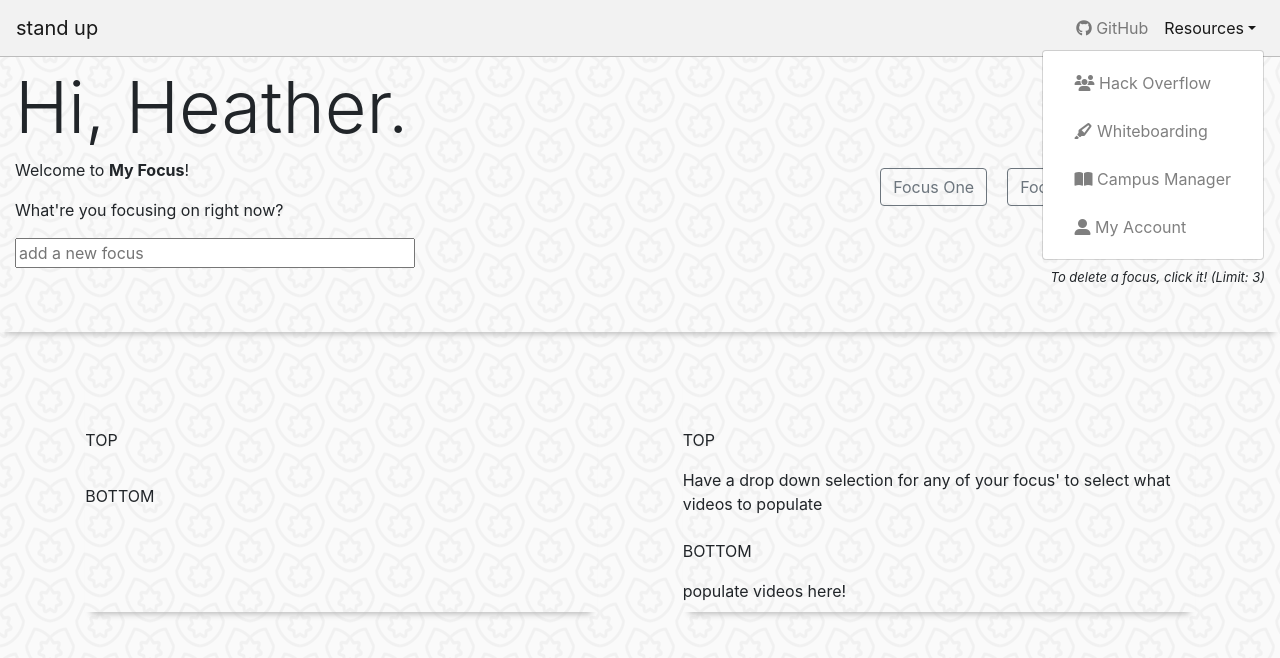
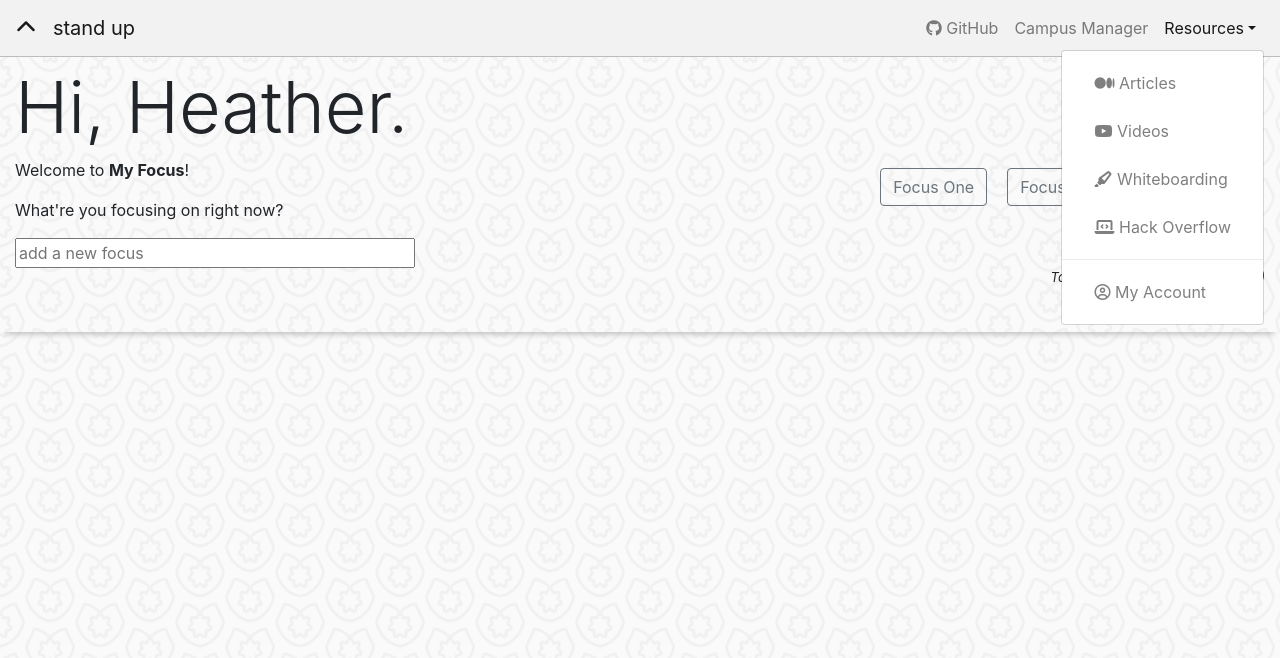
Before and after one commit to hnbarr/Final, a React (Create React App) app: page / in a window 1280 px wide. Both pictures are taken after a click on the link "Resources". Shown: the top 658 px of the page. Built offline with nearby package versions, Linux system fonts and the light colour scheme.

Commit message:
moved nav dropdowns back and changed icons a bit

```diff
--- a/src/Components/Article/index.js
+++ b/src/Components/Article/index.js
@@ -11,6 +11,7 @@ export default class Articles extends Component {
 
                 <section id='article-bottom'>
                     <p>BOTTOM</p>
+                    <p>populate articles here!</p>
                 </section>
             </div>
         )
--- a/src/Components/Article/main.css
+++ b/src/Components/Article/main.css
@@ -1,14 +1,16 @@
 #article{
     /* color: orangered; */
-    padding-top: 5%;
+    padding: 5%;
     width: 40%;
     box-shadow: 0 8px 6px -6px rgb(188, 188, 188);
+    /* border: 1px solid rgb(188, 188, 188);
+    border-radius: 12px; */
 }
 
 #article-top{
-    height: 30%;
+    height: 60%;
 }
 
 #article-bottom{
-    height: 70%;
+    height: 40%;
 }
--- a/src/Components/Media/index.js
+++ b/src/Components/Media/index.js
@@ -7,7 +7,6 @@ export default class Media extends Component {
             <div id='media'>
                <section id='media-top'>
                     <p>TOP</p>
-                    <p>Have a drop down selection for any of your focus' to select what videos to populate</p>
                 </section>
 
                 <section id='media-bottom'>
--- a/src/Components/Media/main.css
+++ b/src/Components/Media/main.css
@@ -1,8 +1,10 @@
 #media{
     /* color: blue; */
-    padding-top: 5%;
+    padding: 5%;
     width: 40%;
     box-shadow: 0 8px 6px -6px rgb(188, 188, 188);
+    /* border: 1px solid rgb(188, 188, 188);
+    border-radius: 12px; */
 }
 
 #media-top{
--- a/src/Components/NavComponent/nav.js
+++ b/src/Components/NavComponent/nav.js
@@ -24,14 +24,20 @@ export default class NavComponent extends Component {
         return (
             <div id='navbar'>
             <Navbar light expand="md">
-                <NavbarBrand href="/">stand up</NavbarBrand>
+                <NavbarBrand href="/"> <i className="fas fa-chevron-up"></i> &nbsp; stand up</NavbarBrand>
+
                 <NavbarToggler onClick={this.toggle} />
                 <Collapse isOpen={this.state.isOpen} navbar>
+
                     <Nav className="ml-auto" navbar>
+
                         <NavItem>
                             <NavLink href="https://github.com/AustinCodingAcademy"> <i className="fab fa-github"></i> GitHub</NavLink>
                         </NavItem>
                         {/* took out campus manager here */}
+                        <NavItem>
+                            <NavLink href="https://campus.austincodingacademy.com/">Campus Manager</NavLink>
+                        </NavItem>
                         <UncontrolledDropdown nav inNavbar>
                             <DropdownToggle nav caret>
                                 Resources
@@ -39,17 +45,23 @@ export default class NavComponent extends Component {
                             <DropdownMenu right>
                             {/* took out articles and videos here */}
                             <DropdownItem>
-                                <NavLink href="https://austincodingacademy.com/forum/"> <i className="fas fa-users"></i> Hack Overflow</NavLink>
+                            <NavLink href="/articles"><i className="fab fa-medium-m"></i> Articles</NavLink>
+                            </DropdownItem>
+                            <DropdownItem>
+                                <NavLink href="/videos"><i className="fab fa-youtube"></i> Videos</NavLink>
                             </DropdownItem>
                             <DropdownItem>
                                 <NavLink href="/whiteboarding"><i className="fas fa-highlighter"></i> Whiteboarding</NavLink>
                             </DropdownItem>
                             <DropdownItem>
+                                <NavLink href="https://austincodingacademy.com/forum/"> <i className="fas fa-laptop-code"></i> Hack Overflow</NavLink>
+                            </DropdownItem>
+                            {/* <DropdownItem>
                                 <NavLink href="https://campus.austincodingacademy.com/"> <i className="fas fa-book-open"></i> Campus Manager</NavLink>
-                            </DropdownItem>
-
+                            </DropdownItem> */}
+                            <DropdownItem divider />
                             <DropdownItem>
-                                <NavLink href="/account"> <i className="fas fa-user-alt"></i> My Account</NavLink>
+                                <NavLink href="/account"> <i className="far fa-user-circle"></i> My Account</NavLink>
                             </DropdownItem>
                             </DropdownMenu>
                         </UncontrolledDropdown>
--- a/src/Components/WelcomeComponent/index.js
+++ b/src/Components/WelcomeComponent/index.js
@@ -30,10 +30,10 @@ const Welcome = (props) => {
        </Container>
       </Jumbotron>
 
-      <section id='media_bottom'>
+      {/* <section id='media_bottom'>
         <Articles />
         <Media />
-      </section>
+      </section> */}
     </div>
   );
 };
--- a/src/Components/Whiteboard/index.js
+++ b/src/Components/Whiteboard/index.js
@@ -8,6 +8,7 @@ export default class Whiteboard extends Component {
                 <section id='whiteboard-top'>
                     <p>TOP</p>
                     <p>White boarding question of the day!</p>
+                    <i id='board' className="far fa-edit fa-5x"></i>
                     <p>api data to generate a random question for students to work on</p>
                 </section>
 
--- a/src/Components/Whiteboard/main.css
+++ b/src/Components/Whiteboard/main.css
@@ -11,3 +11,7 @@
 #whiteboard-bottom{
     height: 70%;
 }
+
+#board {
+    color: #7F7F7F;
+}
```
Also changed, not shown: 1 other file (tests, documents, lock files or other folders).
